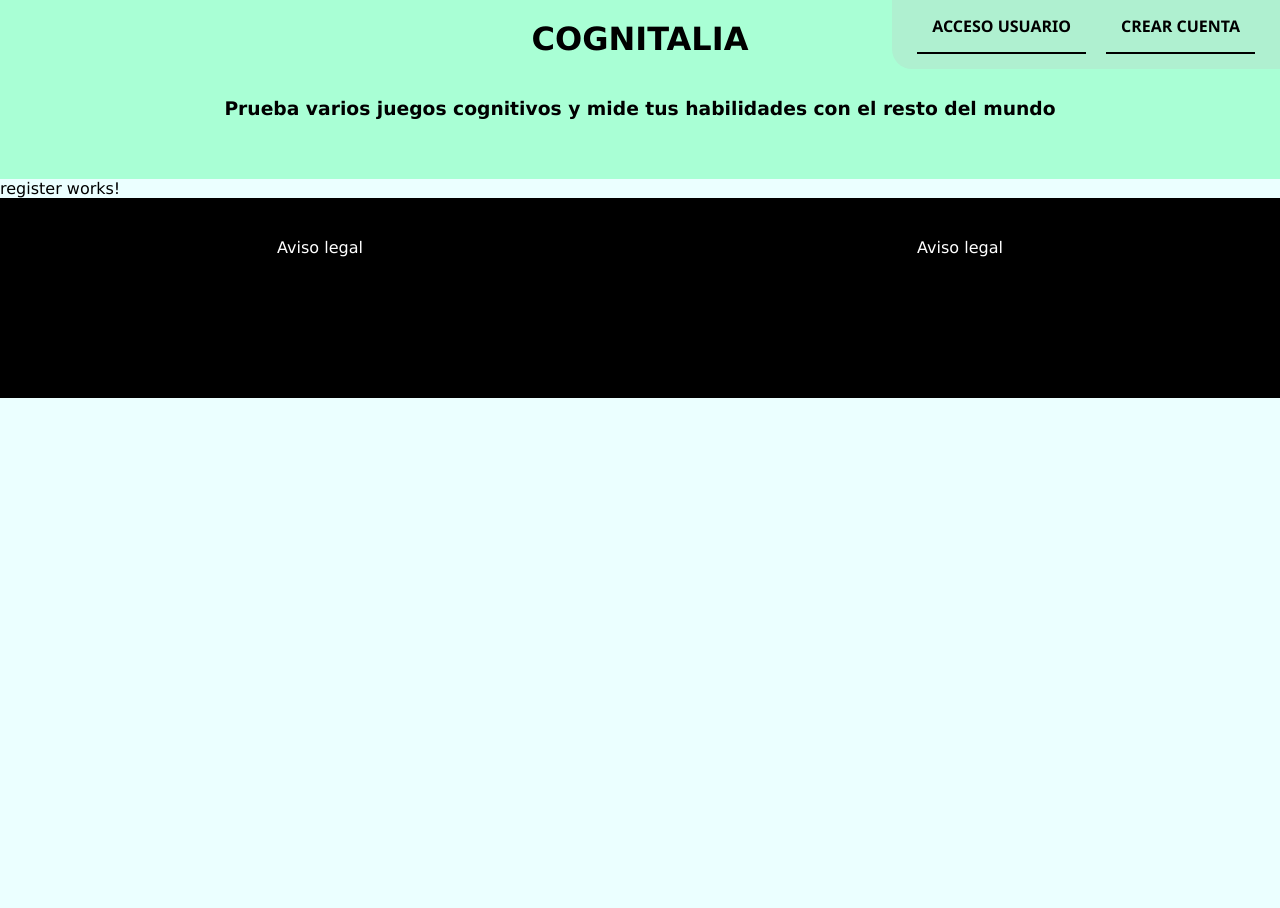
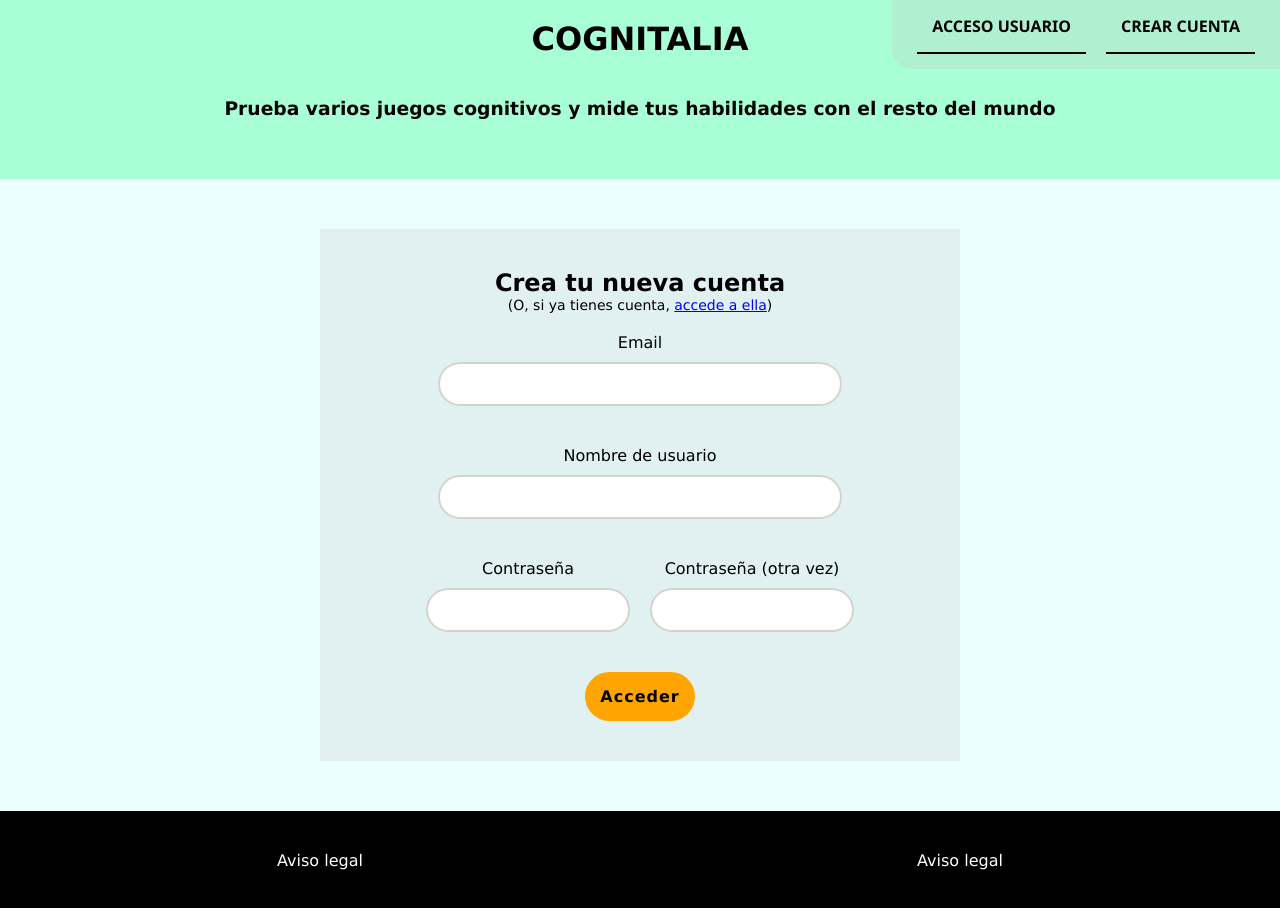
Before and after one commit to Fersanseg/cognitalia, an Angular app: page /registro-usuario in a window 1280 px wide. Shown: the top 908 px of the page. Before the commit the page ends 800 px from the top, so only its background shows below. Built offline with nearby package versions, Linux system fonts and the light colour scheme.

Commit message:
register page form and styles

```diff
--- a/src/app/pages/auth/login/login.component.html
+++ b/src/app/pages/auth/login/login.component.html
@@ -1,5 +1,6 @@
 <div class="login">
     <h2 class="login__header">Accede a tu cuenta</h2>
+    <span class="login__registerLink">(O, si ya tienes cuenta, <span class="login__registerLink--link" routerLink="/registro-usuario">accede a ella</span>)</span>
     <form #login="ngForm" (ngSubmit)="submitCredentials()">
         <div class="login__user">
             <label for="userLogin" class="login__label--user">Usuario</label>
@@ -14,11 +15,6 @@
                 [class.invalid]="userInput.errors && userInput.errors['email']"
                 [class.valid]="userInput.value && userInput.value.length != 0 && !userInput.errors"
                 >
-        </div>
-        <div>
-            <span *ngIf="userInput.invalid && userInput.touched">
-                Email mal
-            </span>
         </div>
         <div class="login__pw">
             <label for="passwordLogin" class="login__label--pw">Contraseña</label>
--- a/src/app/pages/auth/login/login.component.scss
+++ b/src/app/pages/auth/login/login.component.scss
@@ -7,13 +7,25 @@
     align-items: center;
     margin: 5rem auto;
     width: 50%;
-    min-height: 40rem;
+    // min-height: 40rem;
     background-color: $light-gray;
 
     &__header {
         display: flex;
         align-items: center;
         flex-grow: 1;
+        margin-top: 4rem;
+    }
+
+    &__registerLink {
+        margin-bottom: 2rem;
+        font-size: 1.4rem;
+
+        &--link {
+            color: blue;
+            cursor: pointer;
+            text-decoration: underline;
+        }
     }
 
     & form {
@@ -51,8 +63,6 @@
         background-color: transparent;
         border: 0;
         //////////////////////////
-        position: absolute;
-        bottom: 3rem;
         cursor: pointer;
         background-color: orange;
         padding: 1.5rem;
@@ -61,6 +71,7 @@
         font-weight: bold;
         letter-spacing: 0.1rem;
         transition: all 0.2s;
+        margin-bottom: 4rem;
 
         &:hover {
             transform: scale(1.05) translateY(-0.1rem);
--- a/src/app/pages/auth/login/login.component.ts
+++ b/src/app/pages/auth/login/login.component.ts
@@ -9,7 +9,6 @@ import { UserAuthService } from 'src/app/services/common/user-auth.service';
 export class LoginComponent implements OnInit {
   public username!:string;
   public password!:string;
-  public emailValidation!:boolean;
 
   constructor(private authService:UserAuthService) { }
 
--- a/src/app/pages/auth/register/register.component.html
+++ b/src/app/pages/auth/register/register.component.html
@@ -1 +1,56 @@
-<p>register works!</p>
+<div class="register">
+    <h2 class="register__header">Crea tu nueva cuenta</h2>
+    <span class="register__loginLink">(O, si ya tienes cuenta, <span class="register__loginLink--link" routerLink="/acceso-usuario">accede a ella</span>)</span>
+    <form #register="ngForm" (ngSubmit)="signup()">
+        <div class="register__email">
+            <label for="emailRegister" class="register__label--email">Email</label>
+            <input
+                email
+                [(ngModel)]="email"
+                #emailInput="ngModel"
+                name="emailRegister"
+                type="email"
+                id="emailRegister"
+                class="register__input--email"
+                [class.invalid]="emailInput.errors && emailInput.errors['email']"
+                [class.valid]="emailInput.value && emailInput.value.length != 0 && !emailInput.errors"
+                >
+        </div>
+        <div class="register__username">
+            <label for="usernameRegister" class="register__label--username">Nombre de usuario</label>
+            <input
+                name="usernameRegister"
+                type="text"
+                id="usernameRegister"
+                class="register__input--username"
+            >
+        </div>
+        <div class="register__pwGroup">
+            <div class="register__pw">
+                <label for="passwordRegister1" class="register__label--pw">Contraseña</label>
+                <input
+                    [(ngModel)]="password"
+                    name="passwordRegister"
+                    type="password"
+                    id="passwordRegister1"
+                    class="register__input--pw"
+                >
+            </div>
+            <div class="register__pw">
+                <label for="passwordRegister2" class="register__label--pw">Contraseña (otra vez)</label>
+                <input
+                    [(ngModel)]="password"
+                    name="passwordRegister"
+                    type="password"
+                    id="passwordRegister2"
+                    class="register__input--pw"
+                >
+            </div>
+        </div>
+
+        <button
+            type="submit"
+            class="register__submit"
+        >Acceder</button>
+    </form>
+</div>
--- a/src/app/pages/auth/register/register.component.scss
+++ b/src/app/pages/auth/register/register.component.scss
@@ -0,0 +1,106 @@
+@import "../../../utils/variables.scss";
+
+.register {
+    display: flex;
+    flex-direction: column;
+    justify-content: space-around;
+    align-items: center;
+    margin: 5rem auto;
+    width: 50%;
+    min-height: 40rem;
+    background-color: $light-gray;
+
+    &__header {
+        display: flex;
+        align-items: center;
+        flex-grow: 1;
+        margin-top: 4rem;
+    }
+
+    &__loginLink {
+        margin-bottom: 2rem;
+        font-size: 1.4rem;
+
+        &--link {
+            color: blue;
+            cursor: pointer;
+            text-decoration: underline;
+        }
+    }
+
+    & form {
+        position: relative;
+        display: flex;
+        flex-direction: column;
+        flex-grow: 2;
+        align-items: center;
+    }
+
+    &__pwGroup {
+        display: flex;
+        justify-content: center;
+    }
+
+    &__username,
+    &__email,
+    &__pw {
+        display: flex;
+        flex-direction: column;
+        justify-content: center;
+        align-items: center;
+        margin-bottom: 3rem;
+    }
+
+    &__input--username,
+    &__input--email,
+    &__input--pw {
+        all: unset;
+        background-color: white;
+        border: 2px solid $medium-gray;
+        height: 4rem;
+        min-width: 40rem;
+        margin: 1rem;
+        border-radius: 5rem;
+        text-align: center;
+        transition: all 0.2s;
+    }
+
+    &__input--pw {
+        min-width: 20rem;
+    }
+
+    &__submit {
+        ////////// BUTTON CSS RESET
+        background-color: transparent;
+        border: 0;
+        //////////////////////////
+        cursor: pointer;
+        background-color: orange;
+        padding: 1.5rem;
+        font-size: 1.6rem;
+        border-radius: 5rem;
+        font-weight: bold;
+        letter-spacing: 0.1rem;
+        transition: all 0.2s;
+        margin-bottom: 4rem;
+
+        &:hover {
+            transform: scale(1.05) translateY(-0.1rem);
+            box-shadow: 0 0.2rem 1rem 0.2rem rgba(0, 0, 0, 0.226);
+            background-color: rgb(253, 175, 29);
+        }
+
+        &:active {
+            transform: scale(1.05) translateY(0.2rem);
+            box-shadow: 0 0.2rem 0.5rem 0.1rem rgba(0, 0, 0, 0.226);
+            background-color: rgb(241, 158, 2);
+        }
+    }
+}
+
+.valid {
+    border: 2px solid green;
+}
+.invalid {
+    border: 2px solid red;
+}
--- a/src/app/pages/auth/register/register.component.ts
+++ b/src/app/pages/auth/register/register.component.ts
@@ -1,4 +1,5 @@
 import { Component, OnInit } from '@angular/core';
+import { UserAuthService } from 'src/app/services/common/user-auth.service';
 
 @Component({
   selector: 'app-register',
@@ -6,10 +7,16 @@ import { Component, OnInit } from '@angular/core';
   styleUrls: ['./register.component.scss']
 })
 export class RegisterComponent implements OnInit {
+  public email!:string;
+  public password!:string;
 
-  constructor() { }
+  constructor(private authService:UserAuthService) { }
 
   ngOnInit(): void {
   }
 
+  public signup(): void {
+
+  }
+
 }
```
